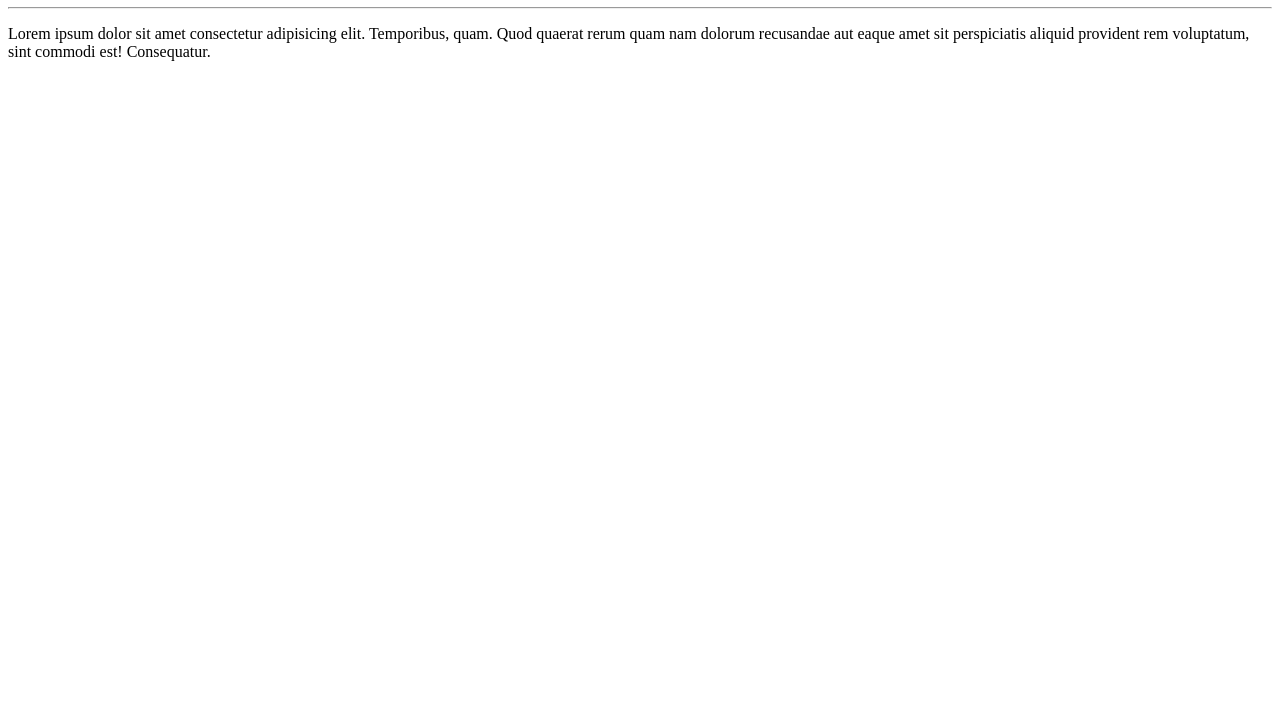
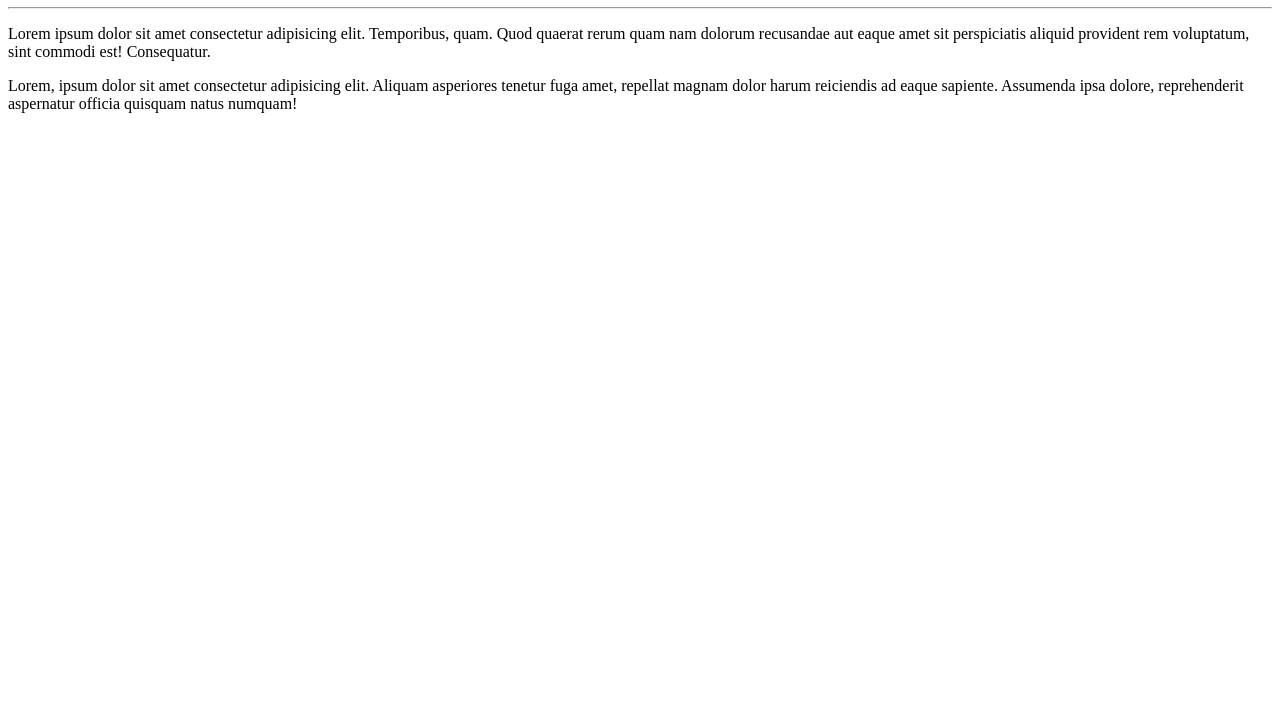
Before and after one commit to renato696/Hello-World, a plain HTML site: page site-exemplo/index.html in a window 1280 px wide. Shown: the part 73-800 px from the top of the page. Drawn offline with Linux system fonts and the light colour scheme.

Commit message:
adicionei mais um paragrafo lorem

```diff
--- a/site-exemplo/index.html
+++ b/site-exemplo/index.html
@@ -9,5 +9,7 @@
     <h1>Hello, World!</h1>
     <hr>
     <p>Lorem ipsum dolor sit amet consectetur adipisicing elit. Temporibus, quam. Quod quaerat rerum quam nam dolorum recusandae aut eaque amet sit perspiciatis aliquid provident rem voluptatum, sint commodi est! Consequatur.</p>
+
+    <p>Lorem, ipsum dolor sit amet consectetur adipisicing elit. Aliquam asperiores tenetur fuga amet, repellat magnam dolor harum reiciendis ad eaque sapiente. Assumenda ipsa dolore, reprehenderit aspernatur officia quisquam natus numquam!</p>
 </body>
 </html>
```
